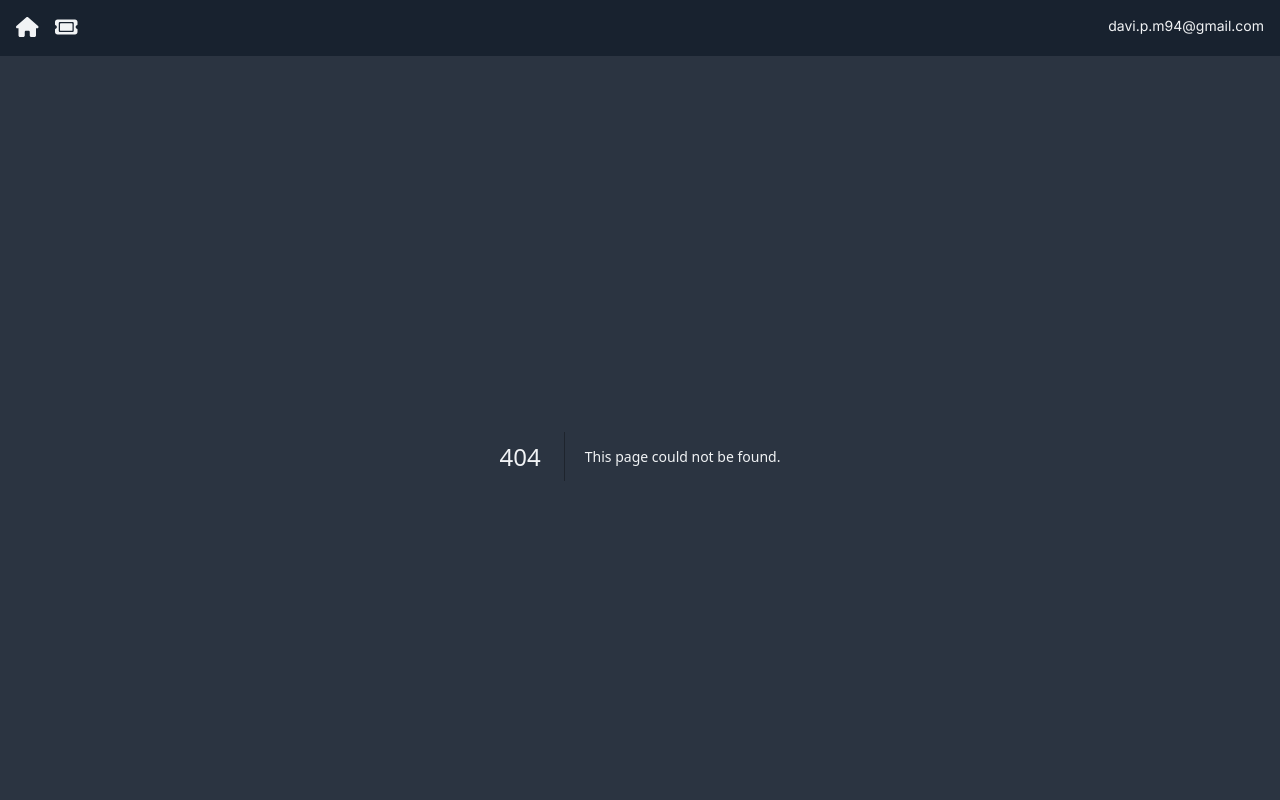
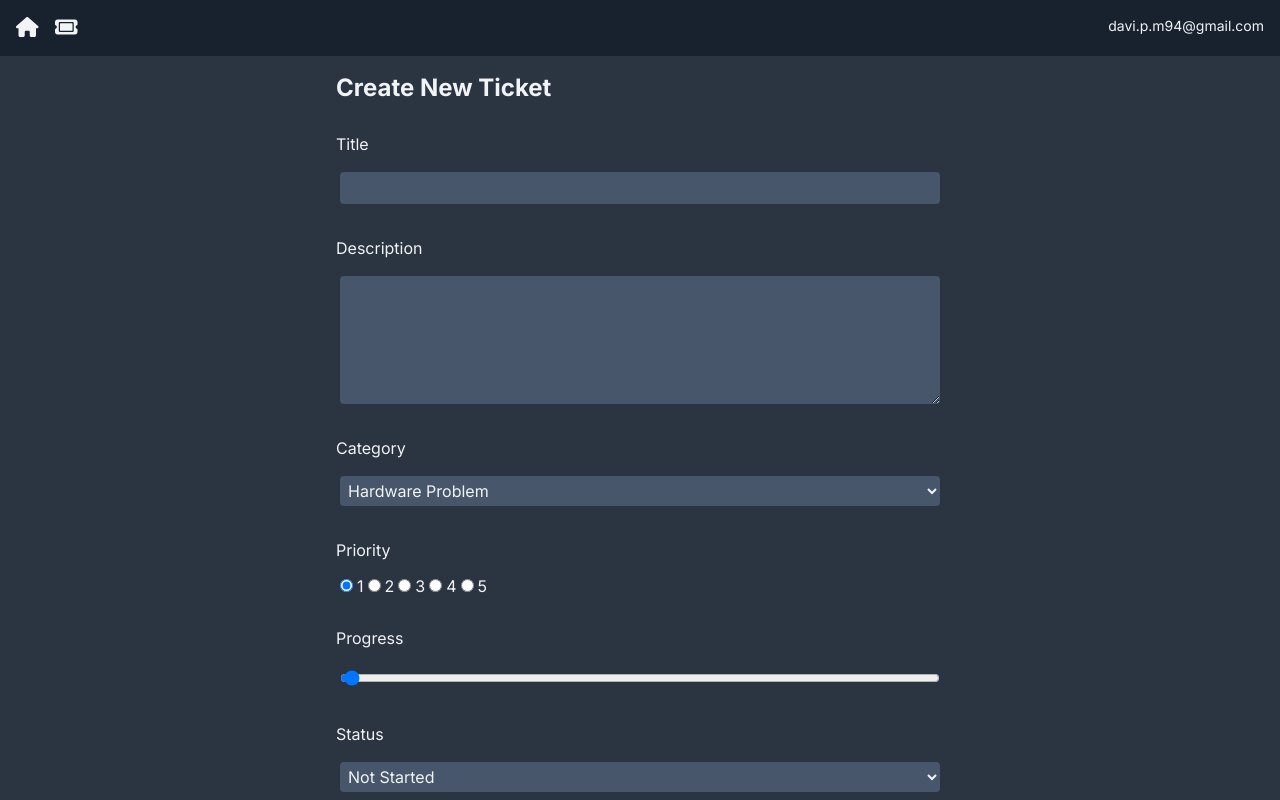
Before and after one commit to davipm/next-ticket-app, a Next.js app: page /create-ticket in a window 1280 px wide. Before the commit this address had no page. Built offline with nearby package versions, Linux system fonts and the light colour scheme.

Commit message:
update route

```diff
--- /dev/null
+++ b/app/create-ticket/page.js
@@ -0,0 +1,5 @@
+import { EditTicketForm } from "@/components/edit-ticket-form";
+
+export default function CreateTicket() {
+  return <EditTicketForm />
+}
--- a/app/ticket/[id]/page.js
+++ b/app/edit-ticket/[id]/page.js
@@ -16,15 +16,8 @@ const getTicketById = async (id) => {
 
 let updateTicketData = {};
 
-export default async function Ticket({ params }) {
-  const EDIT_MODE = params.id !== "new";
+export default async function Ticket({ params: { id } }) {
+  const ticket = await getTicketById(id)
 
-  if (EDIT_MODE) {
-    updateTicketData = await getTicketById(params.id);
-    updateTicketData = updateTicketData.foundTicket;
-  } else {
-    updateTicketData = { _id: "new" };
-  }
-
-  return <EditTicketForm ticket={updateTicketData} />;
+  return <EditTicketForm ticket={ticket.foundTicket} />;
 }
--- a/components/edit-ticket-form.js
+++ b/components/edit-ticket-form.js
@@ -13,18 +13,18 @@ const categories = [
 ];
 
 export function EditTicketForm({ ticket }) {
-  const EDIT_MODE = ticket._id !== "new";
+  const EDIT_MODE = ticket?._id !== undefined;
   const router = useRouter();
   const queryClient = useQueryClient();
 
   const { register, handleSubmit, watch } = useForm({
     defaultValues: {
-      title: EDIT_MODE ? ticket.title : "",
-      description: EDIT_MODE ? ticket.description : "",
-      priority: EDIT_MODE ? ticket.priority : 1,
-      progress: EDIT_MODE ? ticket.progress : 0,
-      status: EDIT_MODE ? ticket.status : "not started",
-      category: EDIT_MODE ? ticket.category : "Hardware Problem",
+      title: ticket?.title || "",
+      description: ticket?.description || "",
+      priority: ticket?.priority || 1,
+      progress: ticket?.progress || 0,
+      status: ticket?.status || "not started",
+      category: ticket?.category || "Hardware Problem",
     },
   });
 
--- a/components/nav.js
+++ b/components/nav.js
@@ -12,7 +12,7 @@ export function Nav() {
             className="text-default-text text-xl"
           />
         </Link>
-        <Link href="/ticket/new">
+        <Link href="/create-ticket">
           <FontAwesomeIcon
             icon={faTicket}
             className="text-default-text text-xl"
--- a/components/ticket-card.js
+++ b/components/ticket-card.js
@@ -31,7 +31,7 @@ export function TicketCard({ tickets }) {
         </div>
       </div>
 
-      <Link href={`/ticket/${tickets._id}`} style={{ display: "contents" }}>
+      <Link href={`/edit-ticket/${tickets._id}`} style={{ display: "contents" }}>
         <h4 className="mb-1">{tickets.title}</h4>
         <hr className="h-px border-0 bg-page mb-2" />
         <p>{tickets.description}</p>
```
